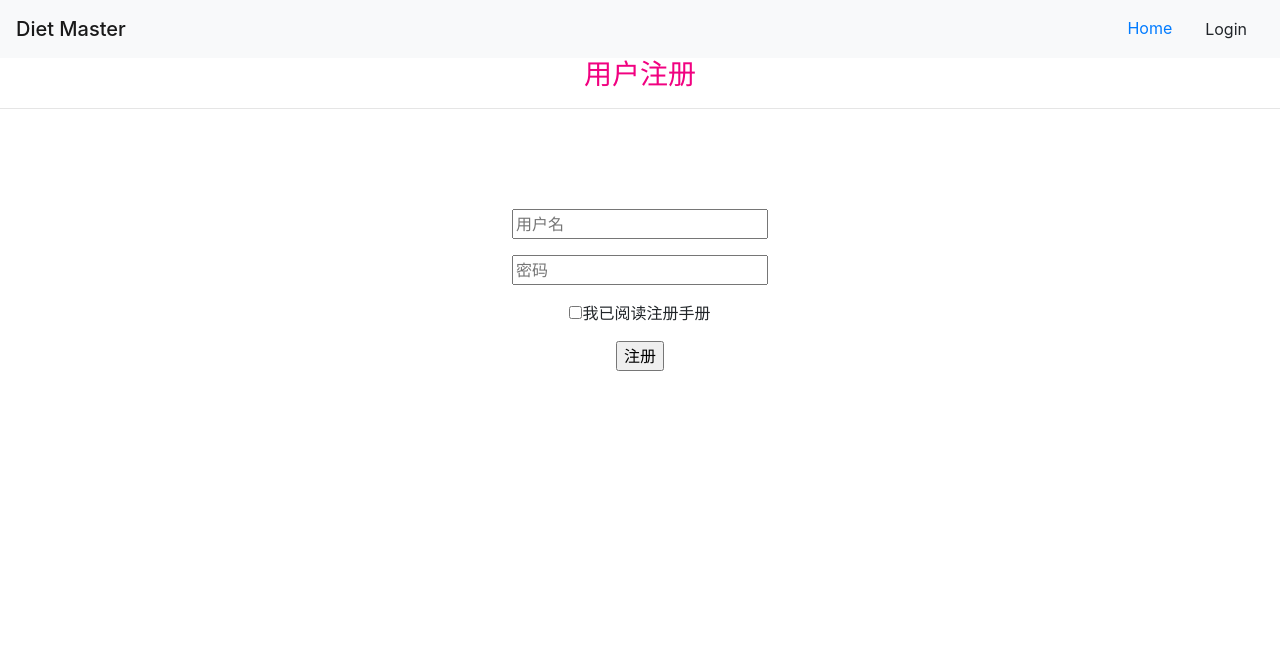
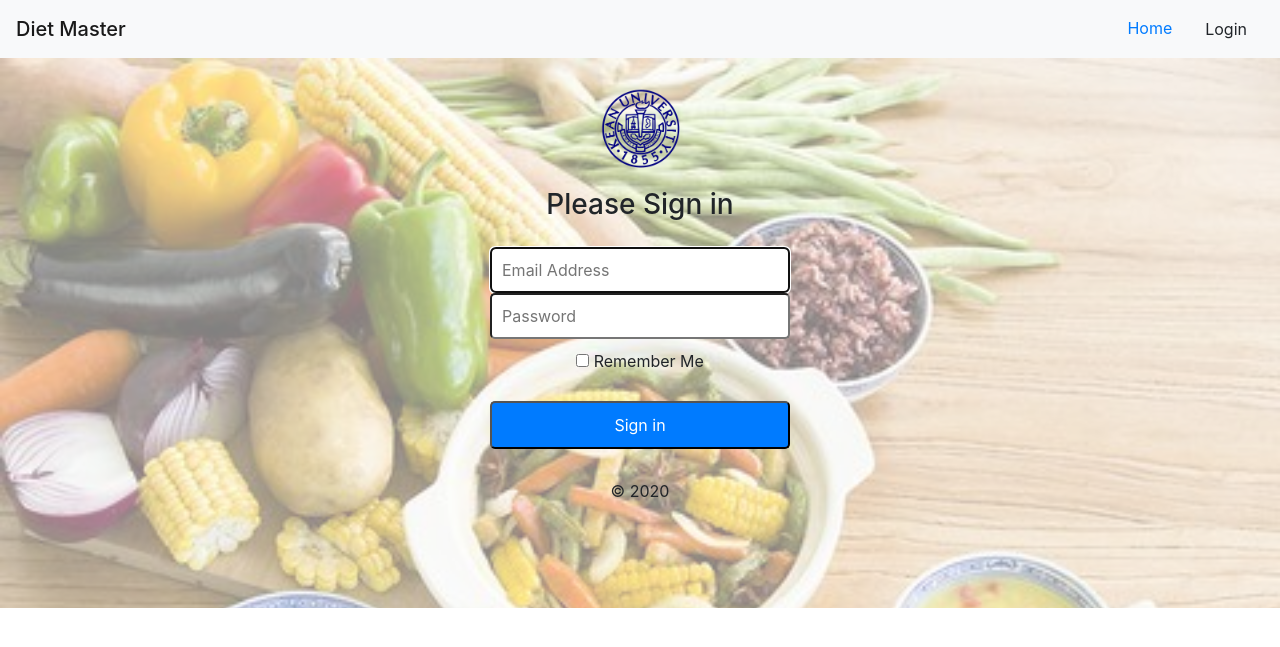
Before and after one commit to BirkhoffG/Diet_Master, a Django app: page /login/ in a window 1280 px wide. Shown: the top 647 px of the page. Run offline with Django 3.2, Linux system fonts and the light colour scheme; some libraries are stand-ins or nearby versions.

Commit message:
update the sign-in front-end

```diff
--- /dev/null
+++ b/static/css/sign_in.css
@@ -0,0 +1,49 @@
+.sign_in_subtitle{
+margin-top:20px;
+}
+.account_format{
+margin-bottom:10px;
+}
+.account_control{
+
+padding:10px;
+width:300px;
+height:46px;
+border-radius:5px;
+}
+
+.account_format{
+margin-top:25px;
+
+}
+.checkbox{
+margin-bottom:20px;
+}
+.submit_button{
+
+color:#fff;
+vertical-align: middle;
+boarder-color:#007bff;
+border-radius:5px;
+background-color:#007bff;
+text-align:center;
+width:300px;
+height:48px;
+}
+.version_no{
+margin-top:30px;
+}
+center{
+
+padding:30px;
+
+}
+.background_div{
+   background: url('/static/img/diet_background.jpg')no-repeat;
+   background-size:cover;
+   height:550px;
+}
+.content{
+    height:550px;
+    background:rgba(255,255,255,0.5);
+}
--- a/templates/dashboard/base.html
+++ b/templates/dashboard/base.html
@@ -10,6 +10,7 @@
     <!-- Bootstrap CSS -->
     <link rel="stylesheet" href="https://stackpath.bootstrapcdn.com/bootstrap/4.4.1/css/bootstrap.min.css" integrity="sha384-Vkoo8x4CGsO3+Hhxv8T/Q5PaXtkKtu6ug5TOeNV6gBiFeWPGFN9MuhOf23Q9Ifjh" crossorigin="anonymous">
     <link rel="stylesheet" href="{% static 'css/style.css' %}" >
+    <link rel="stylesheet" href="{% static 'css/sign_in.css' %}" >
 
     <title>{% block title %}{% endblock %}</title>
 </head>
--- a/templates/login.html
+++ b/templates/login.html
@@ -1,34 +1,42 @@
 {% extends 'base.html' %}
-
+{% load static %}
 {% block title %}
     Login
 {% endblock %}
+{% block content %}
+<html lang="en">
+    <head>
+        <meta charset="utf-8">
+        <link rel="stylesheet" href="{% static 'css/sign_in.css' %}" >
+    </head>
 
-{% block content %}
-    {# TODO: create a boostrap style login page. Please check the template in #}
-    {# TODO: https://getbootstrap.com/docs/4.4/examples/sign-in/ #}
-    {# Assignee: Andy #}
-    <module-one>
-        <center>
-            <div>
-                <h3 style="text-align:center;color:#f10180">用户注册</h3>
-                <hr>
-            </div>
-            <div style="margin:100px">
-                <form>
-                    <p>
-                        <input type="text" placeholder="用户名">
-                    </p>
-                    <p>
-                        <input type="password" placeholder="密码">
-                    </p>
-                    <p>
-                        <input type="checkbox" required="required">我已阅读注册手册
-                    </p>
-                    <input type="button" value="注册">
-                </form>
-            </div>
-        </center>
+    <body class="sign_in_component">
 
-    </module-one>
+        <div class="background_div">
+        <div class="content" >
+             <center>
+                <img src="{% static '/img/WKU.png' %}" width= "80" height="80">
+                <h3 class="sign_in_subtitle">Please Sign in </h3>
+                <!--用户名密码-->
+                <div class="account_format">
+                    <input type="email" id="inputEmail" class="account_control" placeholder="Email Address" required autofocus>
+                    <br/>
+                    <input type="password" id="inputPassword" class="account_control" placeholder="Password" required>
+                </div>
+                <!--这里可以选保持账户信息状态-->
+                <div class="checkbox">
+                    <label >
+                        <input type = "checkbox" value = "remember_me"> Remember Me
+                    </label>
+                </div>
+                <button class="submit_button" type="submit">Sign in</button>
+                <p class="version_no">© 2020</p>
+            </center>
+        </div>
+
+        </div>
+
+    </body>
+
+</html>
 {% endblock %}
```
Also changed, not shown: static/css/style.css (line endings or trailing spaces), static/img/WKU.png (added), static/img/diet_background.jpg (added).
